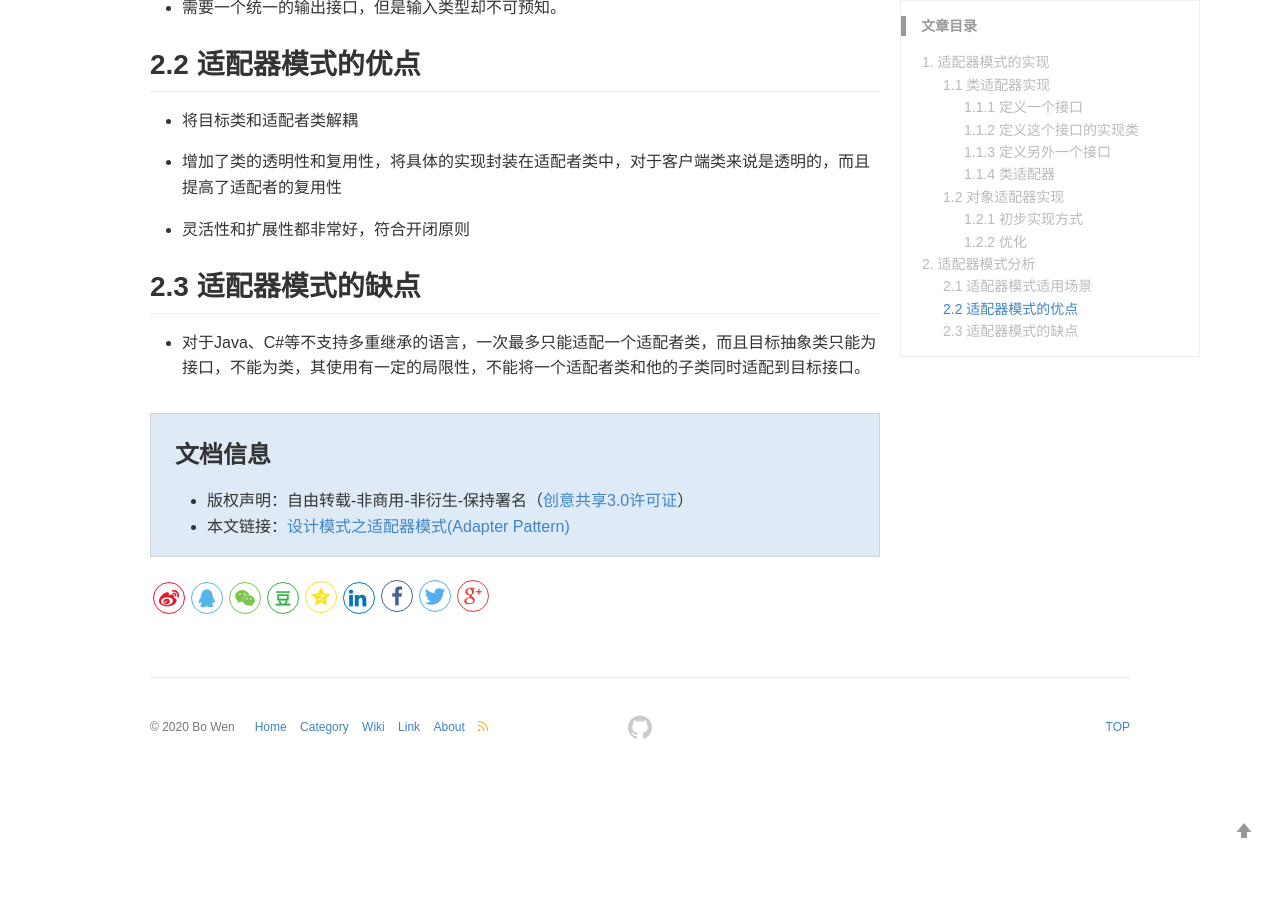
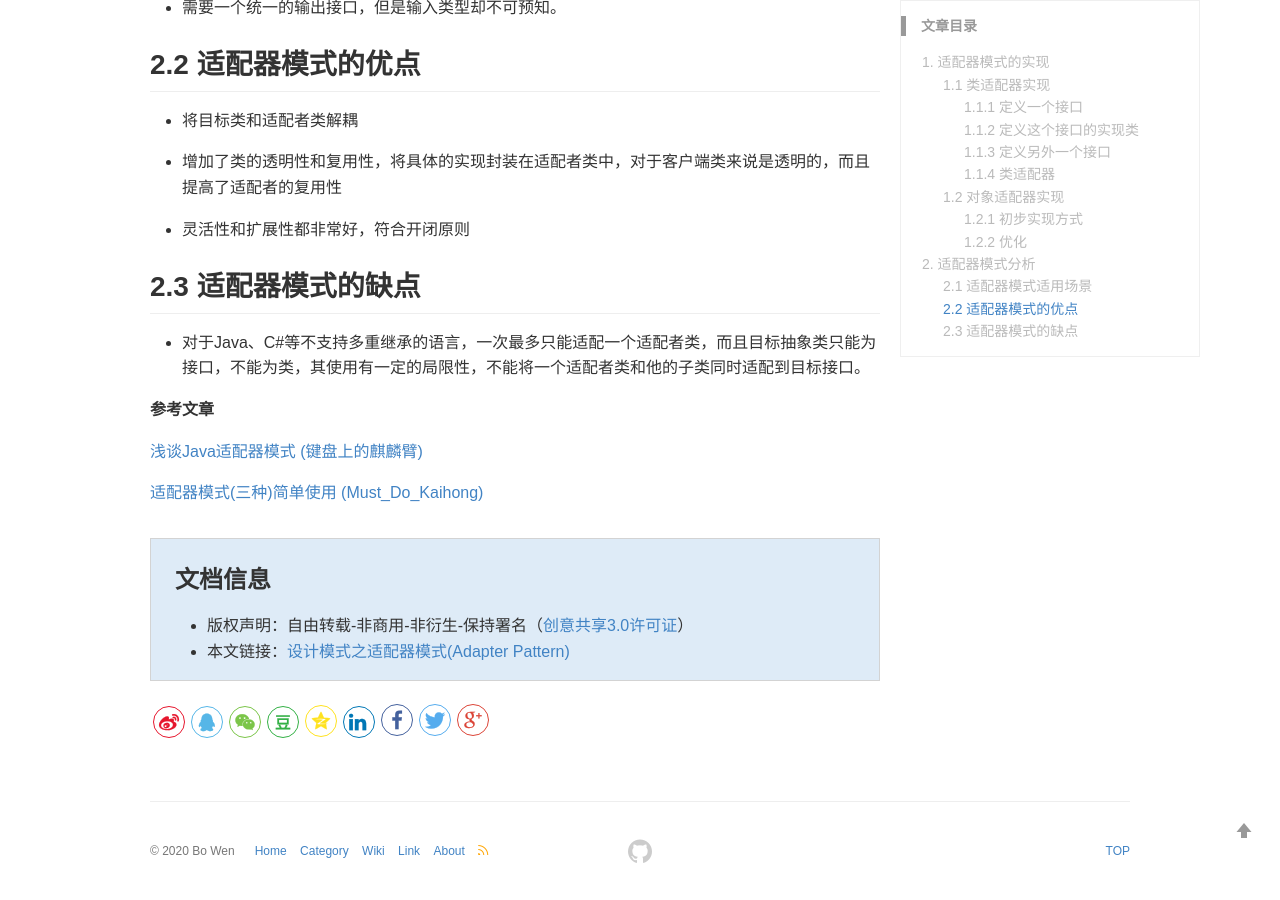
Before and after one commit to wenb1/wenb1.github.io, a Jekyll site: the page built from _posts/2020-05-14-design-pattern-adapter-pattern.md, in a window 1280 px wide and 900 px high, scrolled down 2677 px. Built offline with Jekyll 4.4.1, drawn with Linux system fonts in a browser that asks for light colours; comment, search, counter and statistics services are not loaded; before the commit the page ends 3453 px from its top, so only the background shows below that.

Commit message:
modify blog

```diff
--- a/_posts/2020-05-14-design-pattern-adapter-pattern.md
+++ b/_posts/2020-05-14-design-pattern-adapter-pattern.md
@@ -121,3 +121,11 @@ public class PlayerAdapter implement Player{
 ## 2.3 适配器模式的缺点
 
 - 对于Java、C#等不支持多重继承的语言，一次最多只能适配一个适配者类，而且目标抽象类只能为接口，不能为类，其使用有一定的局限性，不能将一个适配者类和他的子类同时适配到目标接口。
+
+
+
+**参考文章**
+
+[浅谈Java适配器模式 (键盘上的麒麟臂)](https://www.jianshu.com/p/b3a00cca10de)
+
+[适配器模式(三种)简单使用 (Must_Do_Kaihong)](https://blog.csdn.net/u012359453/article/details/79165080)
```
